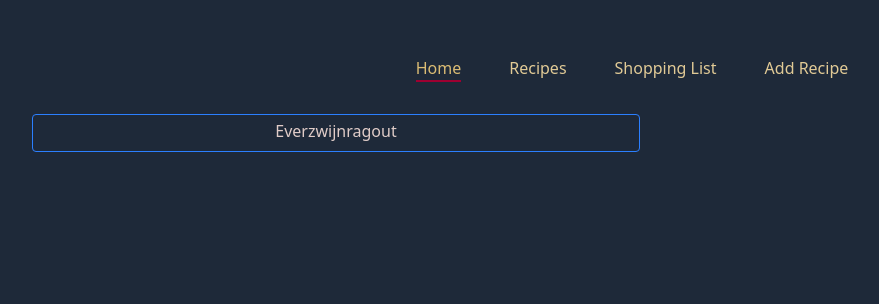
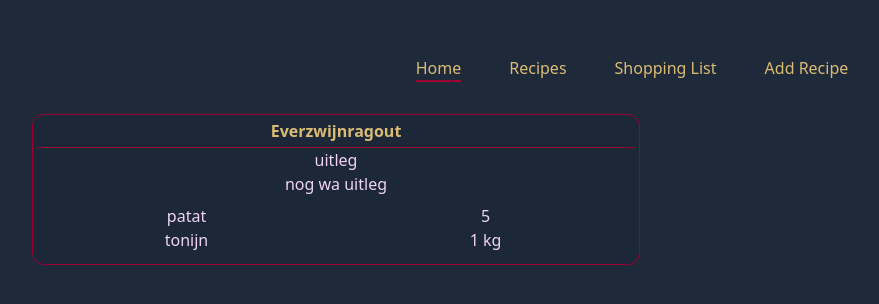
Before and after one commit to lehoucqgj/RecipeApp, a React (Vite) app in the folder recipeapp-ui/: page / in a window 1280 px wide. Shown: the top 304 px of the page, without its empty margins (8-887 px from the left). Built offline with nearby package versions, Linux system fonts and the light colour scheme.

Commit message:
the horror! the horror! (me reflecting on the darkness of graphic design)

```diff
--- a/recipeapp-ui/src/components/NavBar.tsx
+++ b/recipeapp-ui/src/components/NavBar.tsx
@@ -1,5 +1,4 @@
 import { Link, useLocation } from "react-router-dom";
-import { Home } from "./Home";
 
 export const NavBar = () => {
     const location = useLocation();
@@ -12,13 +11,13 @@ export const NavBar = () => {
 
     return (
         <nav>
-            <div className="container flex items-center justify-center p-6 mx-auto text-[#E1CA96]">
+            <div className="container flex items-center justify-center p-6 mx-auto text-[#dbbc74]">
                 {links.map(link =>(
                     <p  key={link.to}
                         className={`border-b-2 mx-1.5 sm:mx-6 ${
                             location.pathname === link.to
                                 ? "text-[#dbbc74] border-[#9E0031]"
-                                : "border-transparent hover:text-[#e0cfa8] hover:border-[#9E0031]"
+                                : "border-transparent hover:text-[#e0ca96] hover:border-[#9E0031]"
                         }`}>
                         <Link to={link.to}>{link.label}</Link>
                     </p>
--- a/recipeapp-ui/src/components/RecipeComponent.tsx
+++ b/recipeapp-ui/src/components/RecipeComponent.tsx
@@ -1,10 +1,23 @@
 
 
 export const RecipeComponent = () => {
+    const pinkClass = "text-[#F0D3F7]";
     return (
         <>
-            <div className="m-2 p-1 w-1/2 border rounded border-blue-500">
-                <p className="pb-1 text-[#e0ccc8]">Everzwijnragout</p>
+            <div className="m-2 p-1 w-1/2 border rounded-xl border-[#9e0031] bg-[#1c2737]">
+                <p className="pb-1 font-bold text-[#dbbc74] border-b border-[#9e0031]">Everzwijnragout</p>
+                <p className={pinkClass}>uitleg</p>
+                <p className={pinkClass}>nog wa uitleg</p>
+                <div className="container flex  justify-center my-2">
+                    <ul className="flex-1 text-center text-[#F0D3F7]">
+                        <li>patat</li>
+                        <li>tonijn</li>
+                    </ul>
+                    <ul className="flex-1 text-center text-[#F0D3F7]">
+                        <li>5</li>
+                        <li>1 kg</li>
+                    </ul>
+                </div>
             </div>
         </>
     )
```
